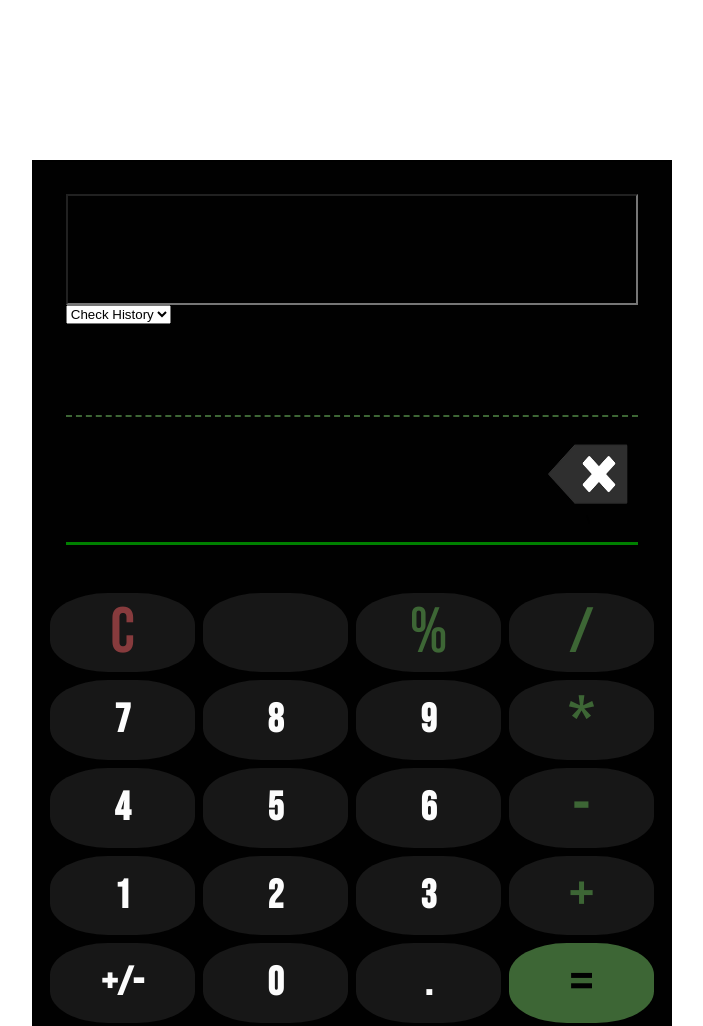
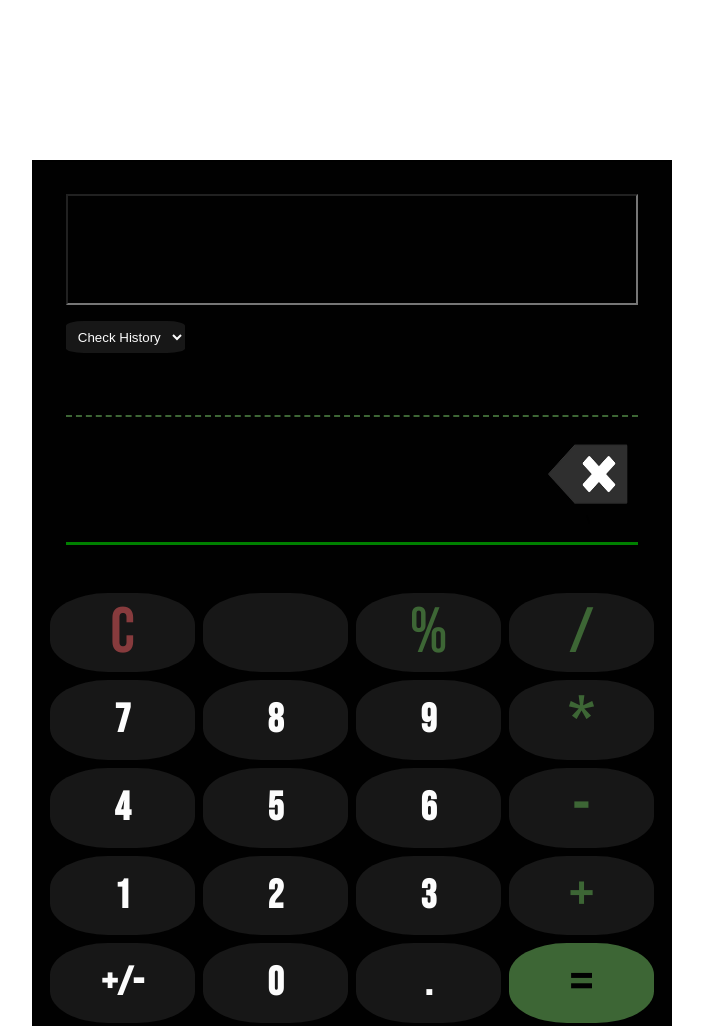
Before and after one commit to sPridmore96/calculator, a website: page index.html in a window 1280 px wide. Shown: the top 1026 px of the page, without its empty margins (288-991 px from the left). Drawn offline with Linux system fonts and the light colour scheme.

Commit message:
styling for history

```diff
--- a/index.html
+++ b/index.html
@@ -22,8 +22,8 @@
                 <p id="answer"></p>
             </div>
             <div class="screen__memory">
-                <select name="recent-sums" id="memory">
-                    <option value="Check">Check History</option>
+                <select class="screen__select" name="recent-sums" id="memory">
+                    <option class="old-memory" value="Check">Check History</option>
                 </select>
             </div>
         </div>
--- a/styles/_screen.scss
+++ b/styles/_screen.scss
@@ -36,8 +36,18 @@
         width: 100%;
     }
 
+    &__select {
+        background-color: $darkGrey;
+        padding: 0.5rem;
+        margin-top: 1rem;
+        border: none;
+        border-radius: 15%;
+        height: 2rem;
+        color: $colorWhite;
+    }
     &__calculations-mem {
         width: 1rem;
+
     }
 
     &__answer {
@@ -50,3 +60,7 @@
         }
     }
 }
+
+.old-memory {
+    background-color: green;
+}
```
Also changed, not shown: styles/style.css, 1 other file.
